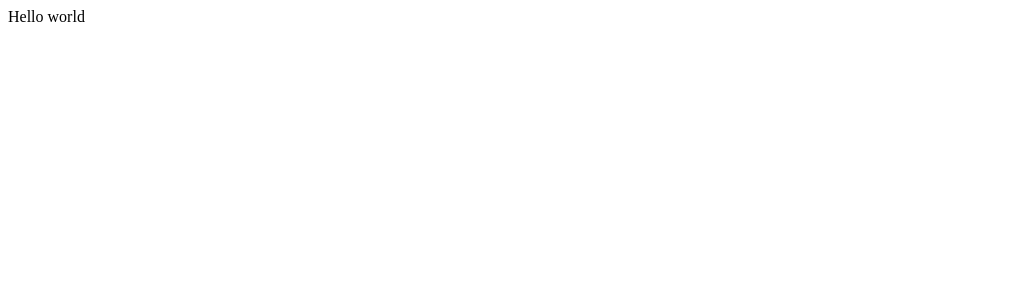
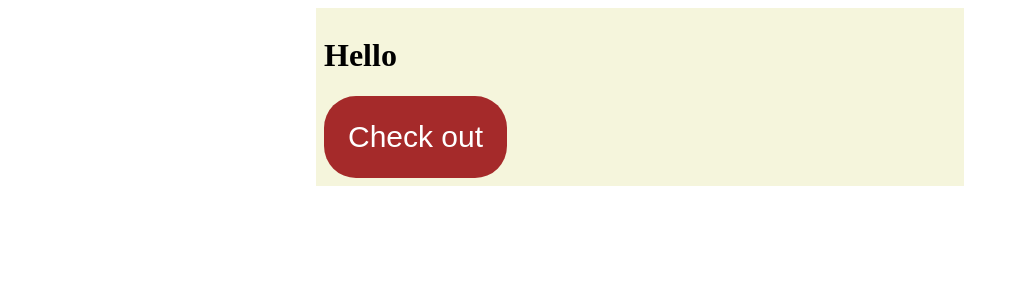
Before and after one commit to Ayoub-45/The-Wild-Oasis, a React app: page / in a window 1280 px wide. Shown: the top 300 px of the page, without its empty margins (0-1019 px from the left). Built offline with nearby package versions, Linux system fonts and the light colour scheme; the HTML template or start-up script is replaced by a standard one.

Commit message:
Explore styled-components

```diff
--- a/src/App.jsx
+++ b/src/App.jsx
@@ -1,3 +1,29 @@
+import styled from "styled-components"
+const Button=styled.button`
+  color: white;
+  background-color: brown;
+  padding:1.5rem;
+  font-size: 30px;
+  border:none;
+  border-radius: 2rem;
+
+`
+const StyledApp=styled.div`
+background-color: beige;
+padding:0.5rem;
+width:50%;
+height:50%;
+margin:auto;
+`;
+const H1=styled.h1`
+font-size:32px
+`
+
+
 export default function App(){
-  return <div>Hello world</div>
+  return (
+  <StyledApp>
+  <H1>Hello</H1>
+  <Button onClick={()=>alert("check out")}>Check out</Button>
+  </StyledApp>)
 }
```
Also changed, not shown: package.json (+6 -3 lines), 1 other file (tests, documents, lock files or other folders).
